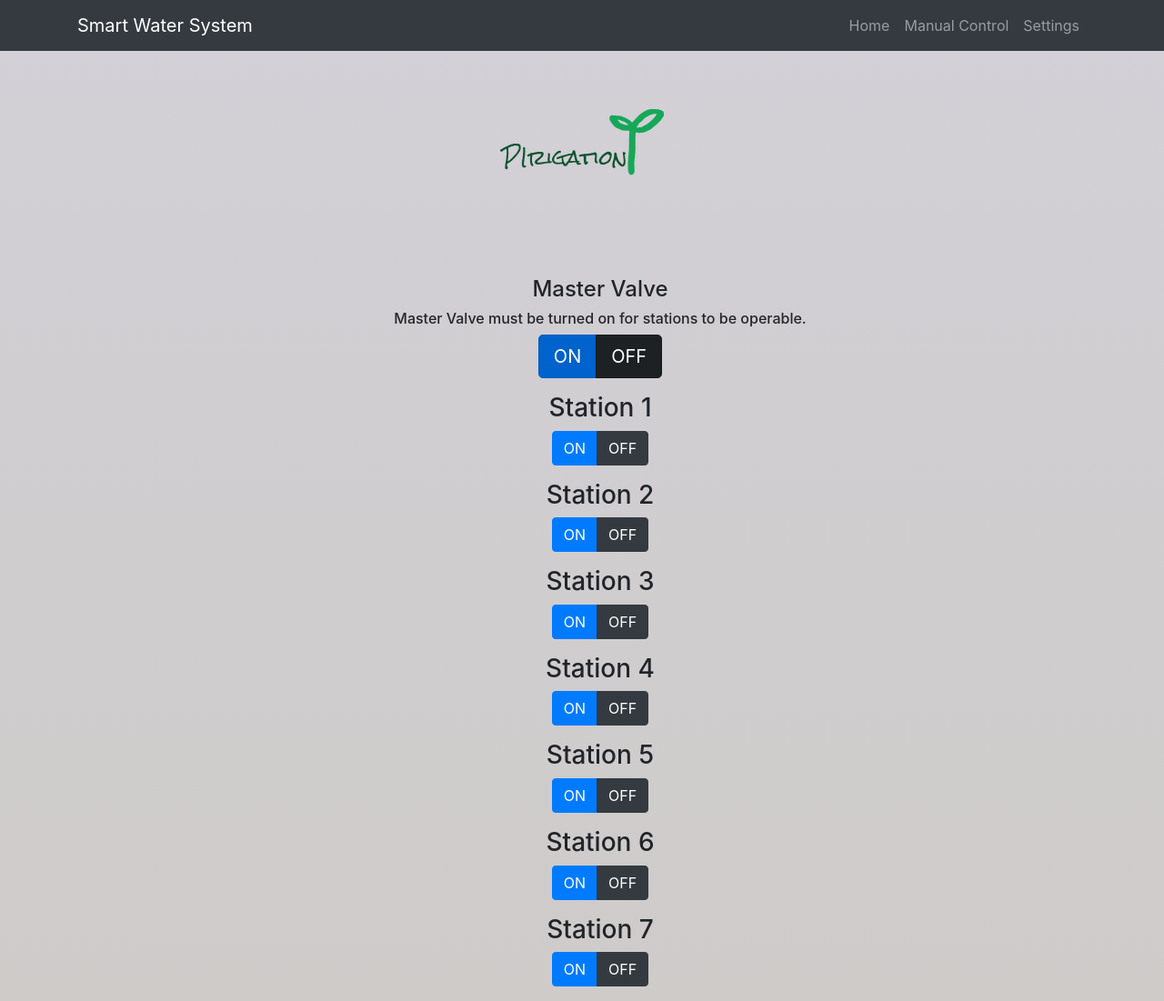
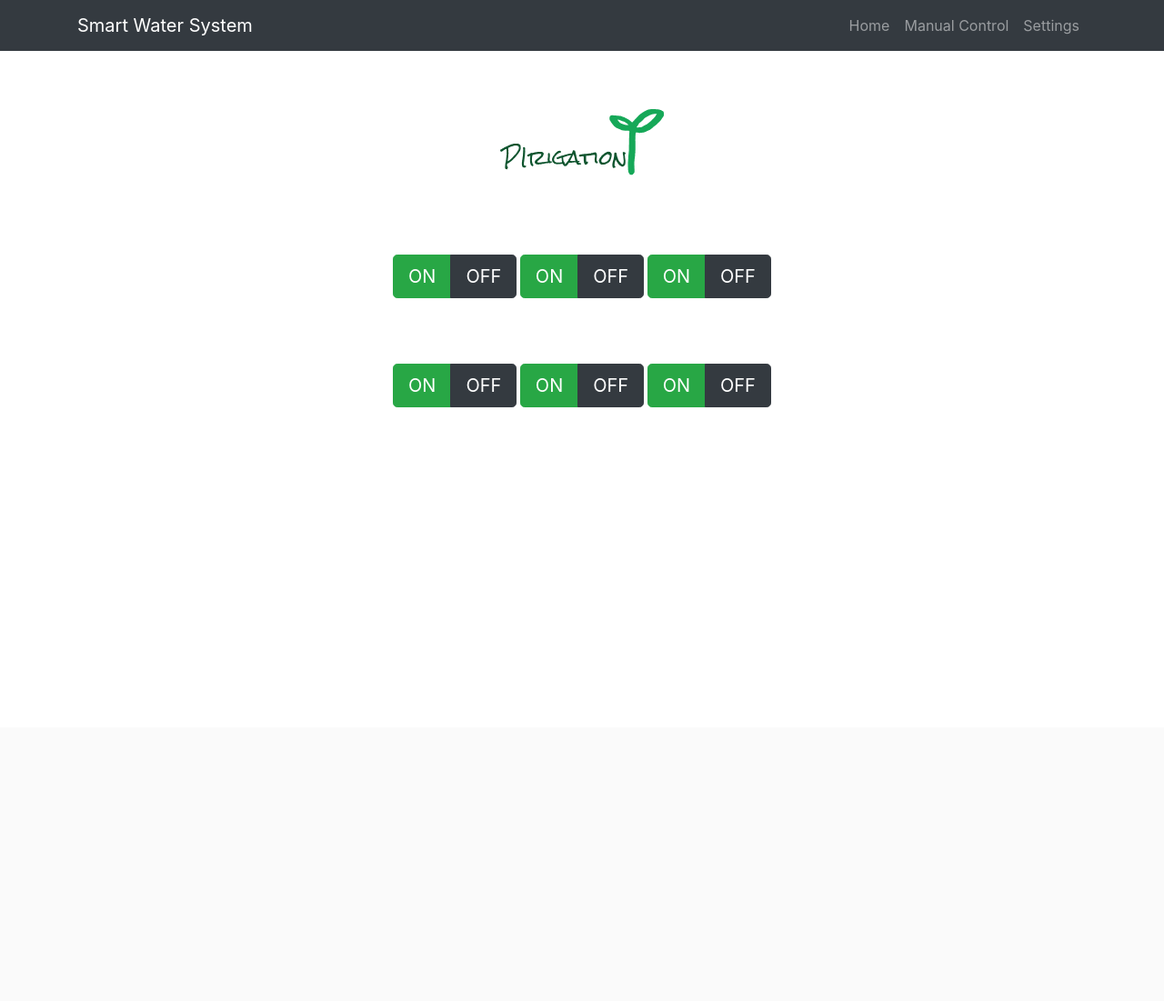
Before and after one commit to cwcarden/pirigation, a Flask app: page /manual in a window 1280 px wide. Shown: the whole page at 91% size. After the commit the page ends 448 px from the top, so only its background shows below. Run offline with Flask 2, Linux system fonts and the light colour scheme; some libraries are stand-ins or nearby versions.

Commit message:
fixed manual control html buttons

```diff
--- a/pirigation/routes.py
+++ b/pirigation/routes.py
@@ -14,53 +14,43 @@ def home():
 @app.route("/manual", methods=['GET', 'POST'])
 def manual():
     if request.method == 'POST':
-        if request.form.get('Master_ON') == 'ON':
-            print("Master Valve On")
-        if request.form.get('station_one_on') == 'ON':
+        if request.form.get('z1_on') == 'ON':
             print("station 1 on")
-            relays.z1_on()
-        if request.form.get('station_two_on') == 'ON':
+            #relays.z1_on()
+        if request.form.get('z2_on') == 'ON':
             print("station 2 on")
-            relays.z2_on()
-        if request.form.get('station_three_on') == 'ON':
+            #relays.z2_on()
+        if request.form.get('z3_on') == 'ON':
             print("station 3 on")
-            relays.z3_on()
-        if request.form.get('station_four_on') == 'ON':
+            #relays.z3_on()
+        if request.form.get('z4_on') == 'ON':
             print("station 4 on")
             relays.z4_on()
-        if request.form.get('station_five_on') == 'ON':
+        if request.form.get('z5_on') == 'ON':
             print("station 5 on")
             relays.z5_on()
-        if request.form.get('station_six_on') == 'ON':
+        if request.form.get('z6_on') == 'ON':
             print("Station 6 On")
             relays.z6_on()
-        if request.form.get('station_seven_on') == 'ON':
-            print("Station 7 On")
-            relays.z7_on()
 
-        elif request.form.get('Master_OFF') == 'OFF':
-            print('Master Valve Off')
-        elif request.form.get('station_one_off') == 'OFF':
+        elif request.form.get('z1_off') == 'OFF':
             print("Station 1 Off")
             relays.z1_off()
-        elif request.form.get('station_two_off') == 'OFF':
+        elif request.form.get('z2_off') == 'OFF':
             print("Station 2 Off")
             relays.z2_off()
-        elif request.form.get('station_three_off') == 'OFF':
+        elif request.form.get('z3_off') == 'OFF':
             print("Station 3 Off")
             relays.z3_off()
-        elif request.form.get('station_four_off') == 'OFF':
+        elif request.form.get('z4_off') == 'OFF':
             print("Station 4 Off")
             relays.z4_off()
-        elif request.form.get('station_five_off') == 'OFF':
+        elif request.form.get('z5_off') == 'OFF':
             print("Station 5 Off")
             relays.z5_off()
-        elif request.form.get('station_six_off') == 'OFF':
+        elif request.form.get('z6_off') == 'OFF':
             print("Station 6 Off")
             relays.z6_off()
-        elif request.form.get('station_seven_off') == 'OFF':
-            print("Station 7 Off")
-            relays.z7_off()
 
         else:
             return render_template('manual.html', title='Manual Settings')
--- a/pirigation/templates/manual.html
+++ b/pirigation/templates/manual.html
@@ -1,90 +1,70 @@
 {% extends "layout.html" %}
 {% block content %}
 {% block head %}
+
 <style>
-div.button {
-  background-color: #4CAF50;
-  border: none;
-  color: white;
-  padding: 15px 32px;
-  text-align: center;
-  text-decoration: none;
-  display: inline-block;
-  font-size: 16px;
-  margin: 4px 2px;
-  cursor: pointer;
-}
-  html, body{
-  min-height:100%;
-}
+body {
+        text-align: center;
 
-body{
- background-image: -webkit-linear-gradient(top, rgba(153, 146, 163, 0.431), #cecbc9);
- background-image: linear-gradient(top, hsl(0, 0%, 1%), #cecbc9);
 }
 
 </style>
 {% endblock %}
-<center>
 <body>
+<br>
+<div class="container">
+        <div class="row">
+                        <div class="col-md-12 text-center">
+        <div class="btn-group">
+        <div class="btn-group"><form method = "post" action="/manual">
+
+        <div class="btn-group">
+        <input type="submit" class="btn btn-success btn-lg" value="ON" name="z1_on"/>
+        <input type="submit" class="btn btn-dark btn-lg" value="OFF" name="z1_off"/>
+        </div>
+
+        <div class="btn-group">
+        <input type="submit" class="btn btn-success btn-lg" value="ON" name="z2_on"/>
+        <input type="submit" class="btn btn-dark btn-lg" value="OFF" name="z2_off"/>
+        </div>
+
+        <div class="btn-group">
+        <input type="submit" class="btn btn-success btn-lg" value="ON" name="z3_on"/>
+        <input type="submit" class="btn btn-dark btn-lg" value="OFF" name="z3_off"/>
+</div>
+</form>
+</div>
 </div>
 <br>
-              <br>
+<br>
+<br>
+<br>
 
-<center>
-<div>
-        <ol><h4> Master Valve</h4>
-        <h6>Master Valve must be turned on for stations to be operable.</h6>
-        <form method = "post" action="/manual">
-        <div class="btn-group" role="group" aria-label="toggle">
-        <input type="submit" class="btn btn-primary btn-lg active" role="button"  aria-pressed="true" value="ON" name="Master_ON"/>
-        <input type="submit" class="btn btn-dark btn-lg active" role="button" aria-pressed="true" value="OFF" name="Master_OFF"/></div>
-</form></ol>
-</div>
-        <ol><h3> Station 1</h3>
-        <form method = "post" action="/manual">
-        <div class="btn-group" role="group" aria-label="toggle">
-        <input type="submit" class="btn btn-primary" value="ON" name="station_one_on"/>
-        <input type="submit" class="btn btn-dark" value="OFF" name="station_one_off"/></div>
-</form></ol>
-       <ol><h3> Station 2</h3>
-        <form method = "post" action="/manual">
-        <div class="btn-group" role="group" aria-label="toggle">
-        <input type="submit" class="btn btn-primary" value="ON" name="station_two_on"/>
-        <input type="submit" class="btn btn-dark" value="OFF" name="station_two_off"/></div>
-</form></ol>
-<ol><h3> Station 3</h3>
-        <form method = "post" action="/manual">
-        <div class="btn-group" role="group" aria-label="toggle">
-        <input type="submit" class="btn btn-primary" value="ON" name="station_three_on"/>
-        <input type="submit" class="btn btn-dark" value="OFF" name="station_three_off"/></div>
-</form></ol>
-<ol><h3> Station 4</h3>
-        <form method = "post" action="/manual">
-        <div class="btn-group" role="group" aria-label="toggle">
-        <input type="submit" class="btn btn-primary" value="ON" name="station_four_on"/>
-        <input type="submit" class="btn btn-dark" value="OFF" name="station_four_off"/></div>
-</form></ol>
-<ol><h3> Station 5</h3>
-        <form method = "post" action="/manual">
-        <div class="btn-group" role="group" aria-label="toggle">
-        <input type="submit" class="btn btn-primary" value="ON" name="station_five_on"/>
-        <input type="submit" class="btn btn-dark" value="OFF" name="station_five_off"/></div>
-</form></ol>
-<ol><h3> Station 6</h3>
-        <form method = "post" action="/manual">
-        <div class="btn-group" role="group" aria-label="toggle">
-        <input type="submit" class="btn btn-primary" value="ON" name="station_six_on"/>
-        <input type="submit" class="btn btn-dark" value="OFF" name="station_six_off"/></div>
-</form></ol>
-<ol><h3> Station 7</h3>
-        <form method = "post" action="/manual">
-        <div class="btn-group" role="group" aria-label="toggle">
-        <input type="submit" class="btn btn-primary" value="ON" name="station_seven_on"/>
-        <input type="submit" class="btn btn-dark" value="OFF" name="station_seven_off"/></div>
-</form></ol>
+<div class="container">
+        <div class="row">
+                        <div class="col-md-12 text-center">
+                <div class="btn-group">
+                <div class="btn-group"><form method = "post" action="/manual">
+
+                <div class="btn-group">
+                <input type="submit" class="btn btn-success btn-lg" value="ON" name="z4_on"/>
+                <input type="submit" class="btn btn-dark btn-lg" value="OFF" name="z4_off"/>
+                </div>
+
+                <div class="btn-group">
+                <input type="submit" class="btn btn-success btn-lg" value="ON" name="z5_on"/>
+                <input type="submit" class="btn btn-dark btn-lg" value="OFF" name="z5_off"/>
+                </div>
+
+                <div class="btn-group">
+                <input type="submit" class="btn btn-success btn-lg" value="ON" name="z6_on"/>
+                <input type="submit" class="btn btn-dark btn-lg" value="OFF" name="z6_off"/></div>
+        </form>
+        </div>
+        </div>
+
+
 
 </body>
-</center>
 </html>
 {% endblock content %}
```
Also changed, not shown: pirigation/app.db.
